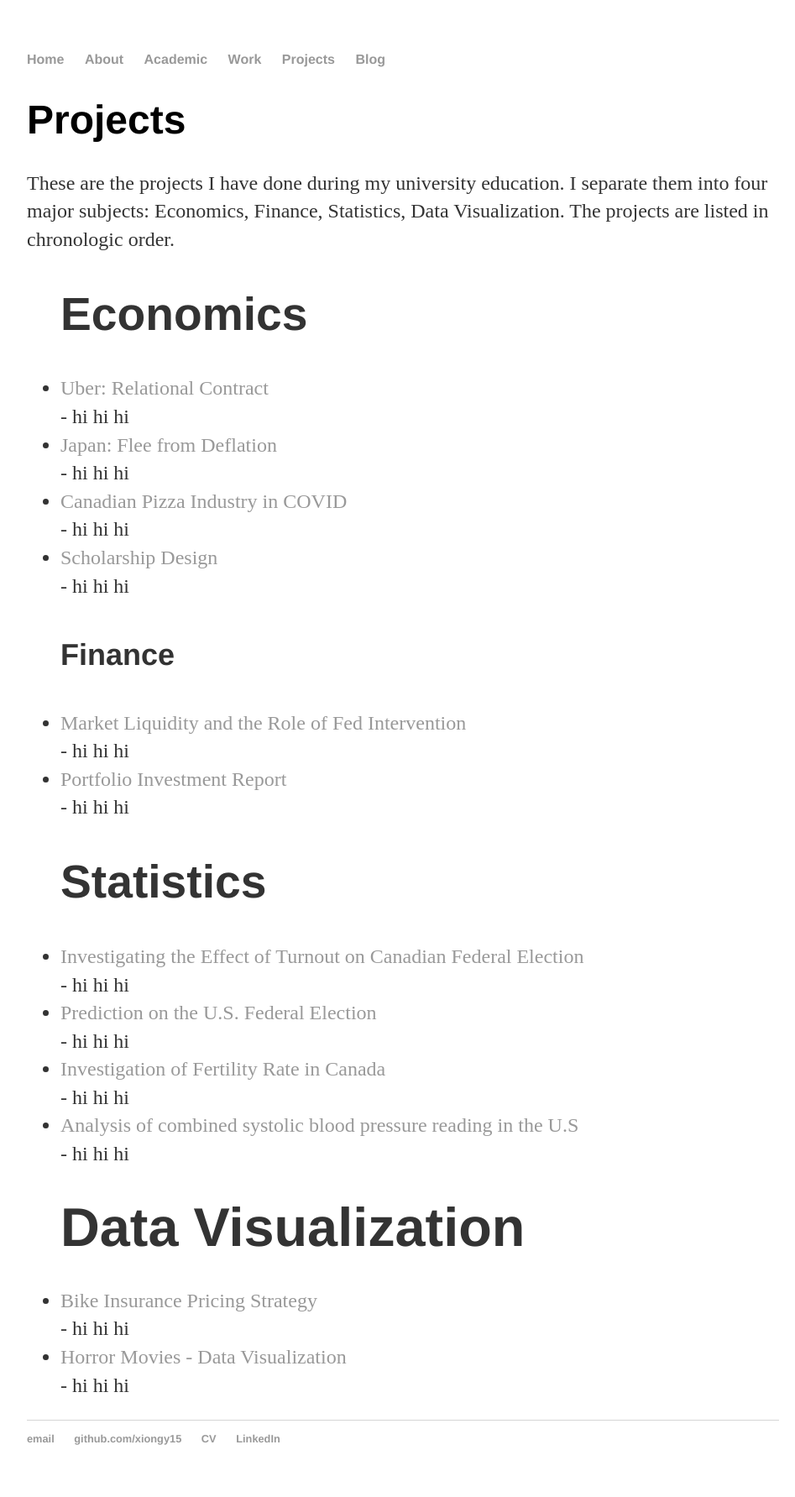
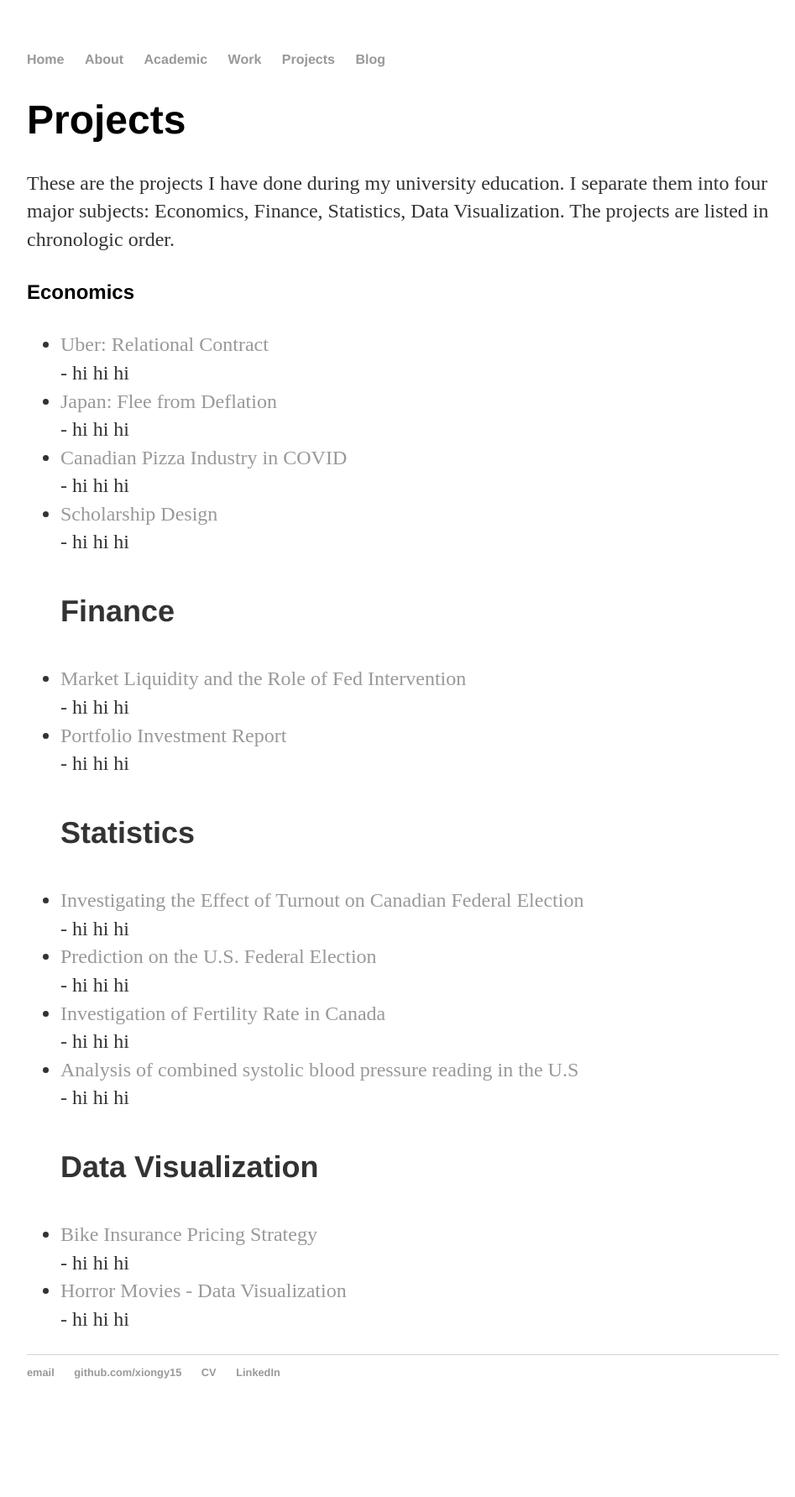
Before and after one commit to xiongy15/xiongy15.github.io, a Jekyll site: the page built from project/index.html, in a window 1280 px wide. Shown: the whole page at 84% size, without its empty margins (160-1107 px from the left). Built offline with Jekyll 4.4.1, drawn with Linux system fonts in a browser that asks for light colours; after the commit the page ends 1704 px from its top, so only the background shows below that.

```diff
--- a/project/index.html
+++ b/project/index.html
@@ -6,8 +6,9 @@ layout: default
 <p>These are the projects I have done during my university education. I separate them into four major subjects: Economics, Finance, Statistics, Data Visualization.
 The projects are listed in chronologic order. </p>
 
+
+<h4>Economics</h4>
 <ul class="contacts">
-<h3>Economics</h3>
 <li><a href="/project/Uber - Relational Contract.pdf" class="image fit">Uber: Relational Contract</a></li>
 - hi hi hi
 
@@ -27,7 +28,7 @@ The projects are listed in chronologic order. </p>
    - hi hi hi
 
 
-<h3>Statistics</h4>
+<h4>Statistics</h4>
 <li><a href="/project/Investigating the Effect of Turnout on Canadian Federal Election.pdf" class="image fit">Investigating the Effect of Turnout on Canadian Federal Election</a></li>
    - hi hi hi
 
@@ -40,7 +41,7 @@ The projects are listed in chronologic order. </p>
 <li><a href="/project/Analysis of combined systolic blood pressure reading in the U.S.pdf" class="image fit">Analysis of combined systolic blood pressure reading in the U.S</a></li>
    - hi hi hi
 
-<h2>Data Visualization</h2>
+<h4>Data Visualization</h4>
 <li><a href="/project/How Bike Insurance in Toronto is Priced.pdf" class="image fit">Bike Insurance Pricing Strategy</a></li>
    - hi hi hi
 
```
